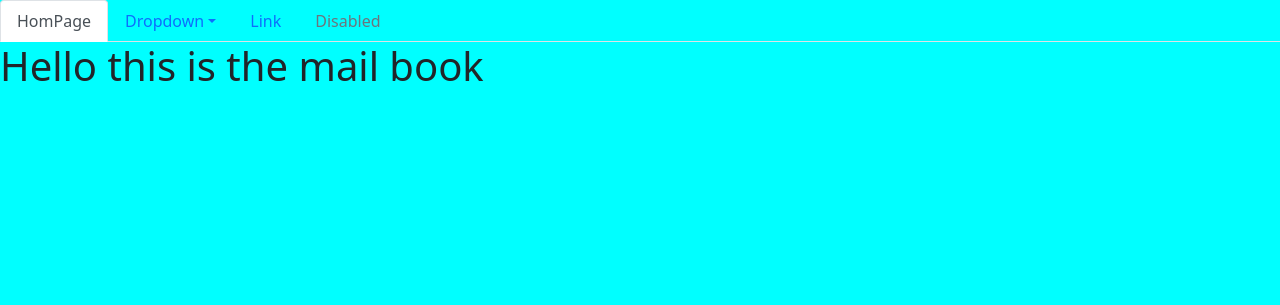
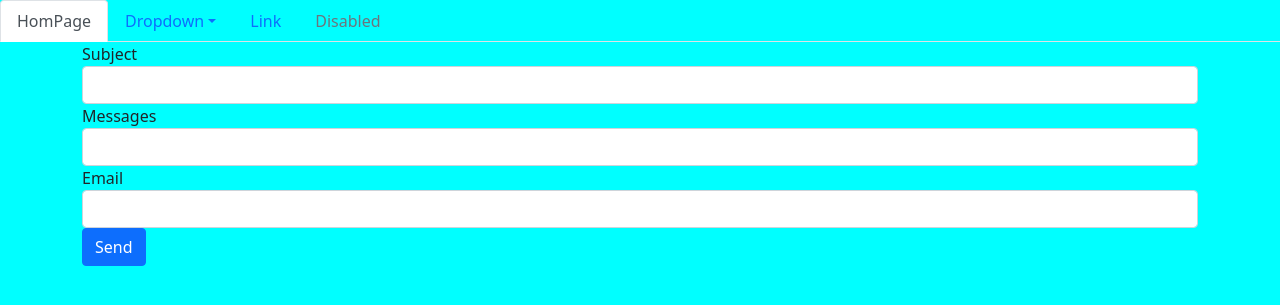
Before and after one commit to CodeBall-Pitch/simple-blog-app, a Django app: page /accounts/ in a window 1280 px wide. Shown: the top 305 px of the page. Run offline with Django 4.2, Linux system fonts and the light colour scheme.

Commit message:
added mail.html files

```diff
--- a/accounts/views.py
+++ b/accounts/views.py
@@ -1,8 +1,14 @@
 from django.shortcuts import render
-
+from django.core.mail  import send_mail
+from django.conf import settings
 # Create your views here.
 
 def AccountView(request):
-
+    if request.method== "POST":
+        subject=request.POST.get('subject')
+        message=request.POST.get('message')
+        email=request.POST.get('email')
+        send_mail(subject,message,email,settings.EMAIL_HOST_USER, [email],fail_silently=False)
+        return render(request,'accounts/sent.html',{'email':email})
     context={}
     return render(request,'accounts/mail.html')
--- a/frontend/templates/accounts/mail.html
+++ b/frontend/templates/accounts/mail.html
@@ -1,10 +1,24 @@
 {%   extends 'base.html'%}
-
+{% load static  %}
 {%  block content  %}
 
-<form action="">
-    {% csrf_token %}
-    <h1>Hello this is the mail book</h1>
-</form>
+<div class="container">
+    <form action="" method="POST">
+        {% csrf_token %}
+        <div class="form-gruop">
+            <label for="exampleInputmail">Subject</label>
+            <input type="text" name="subject" class="form-control" id="">
+        </div>
+        <div class="form-group">
+            <label for="exmapleInputMail">Messages</label>
+            <input type="text" name="message" class="form-control">
+        </div>
+        <div class="form-group">
+            <label for="exampleInputMail">Email</label>
+            <input type="email" name="email" class="form-control">
+        </div>
+        <button class="btn btn-primary">Send</button>
+    </form>
 
+</div>
 {%  endblock content %}
```
Also changed, not shown: config/settings.py (+10 -0 lines), frontend/templates/accounts/sent.html (added, +12 -0 lines).
